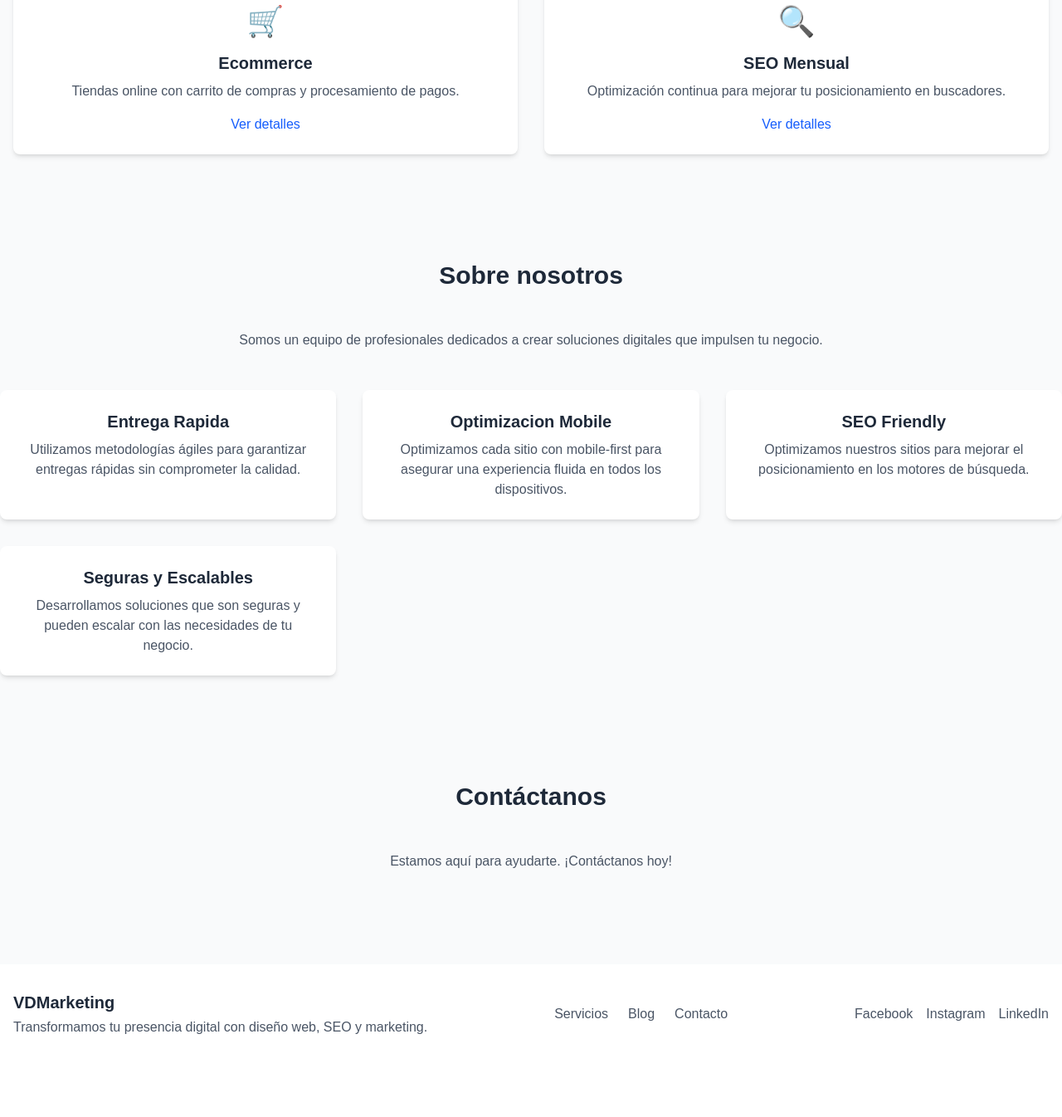
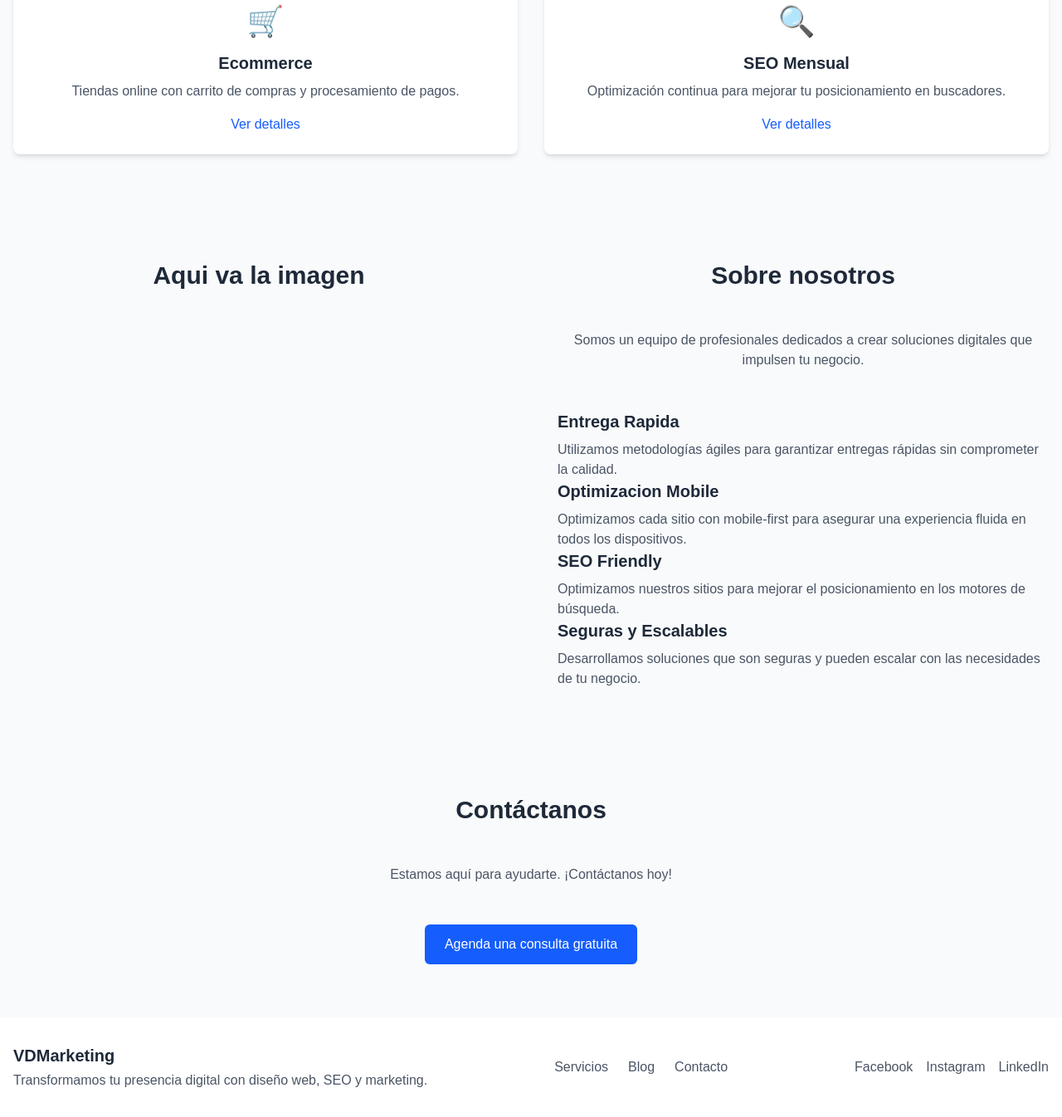
Before and after one commit to DiegoPonce0/vdmarketing, a Next.js app: page / in a window 1280 px wide. Shown: the part 790-2136 px from the top of the page at 83% size. Before the commit the page ends 2072 px from the top, so only its background shows below. Built offline with nearby package versions, Linux system fonts and the light colour scheme.

Commit message:
Refactor AboutUsSection layout and enhance ContactSection with consultation button

```diff
--- a/src/components/home/AboutUsSection.tsx
+++ b/src/components/home/AboutUsSection.tsx
@@ -1,6 +1,13 @@
 export default function AboutUsSection() {
   return (
     <section className="py-16 bg-gray-50">
+      <div className="grid gap-8 md:grid-cols-2">
+        <div className="container mx-auto px-4">
+          <h2 className="text-3xl font-bold text-center text-gray-800 mb-12">
+            Aqui va la imagen
+          </h2>
+        </div>
+
         <div className="container mx-auto px-4">
           <h2 className="text-3xl font-bold text-center text-gray-800 mb-12">
             Sobre nosotros
@@ -8,34 +15,32 @@ export default function AboutUsSection() {
           <p className="text-gray-600 text-center mb-12">
             Somos un equipo de profesionales dedicados a crear soluciones digitales que impulsen tu negocio.
           </p>
-      </div>
 
-        <div className="grid gap-8 md:grid-cols-3">
-            <div className="bg-white rounded-lg shadow-md p-6 text-center">
+
           <h3 className="text-xl font-semibold text-gray-800 mb-2">
           Entrega Rapida
           </h3>
           <p className="text-gray-600">
           Utilizamos metodologías ágiles para garantizar entregas rápidas sin comprometer la calidad.
           </p>
-            </div>
-            <div className="bg-white rounded-lg shadow-md p-6 text-center">
+
+
           <h3 className="text-xl font-semibold text-gray-800 mb-2">
           Optimizacion Mobile
           </h3>
           <p className="text-gray-600">
           Optimizamos cada sitio con mobile-first para asegurar una experiencia fluida en todos los dispositivos.
           </p>
-            </div>
-            <div className="bg-white rounded-lg shadow-md p-6 text-center">
+
+
           <h3 className="text-xl font-semibold text-gray-800 mb-2">
           SEO Friendly
           </h3>
           <p className="text-gray-600">
           Optimizamos nuestros sitios para mejorar el posicionamiento en los motores de búsqueda.
           </p>
-            </div>
-            <div className="bg-white rounded-lg shadow-md p-6 text-center">
+
+
           <h3 className="text-xl font-semibold text-gray-800 mb-2">
           Seguras y Escalables
           </h3>
--- a/src/components/home/ContactSection.tsx
+++ b/src/components/home/ContactSection.tsx
@@ -8,6 +8,9 @@ export default function ContactSection() {
         <p className="text-gray-600 text-center mb-12">
           Estamos aquí para ayudarte. ¡Contáctanos hoy!
         </p>
+        <button className="block mx-auto bg-blue-600 text-white px-6 py-3 rounded-md hover:bg-blue-700 transition">
+          Agenda una consulta gratuita
+        </button>
       </div>
     </section>
   );
```
Lines whose indentation alone changed are shown as unchanged.
